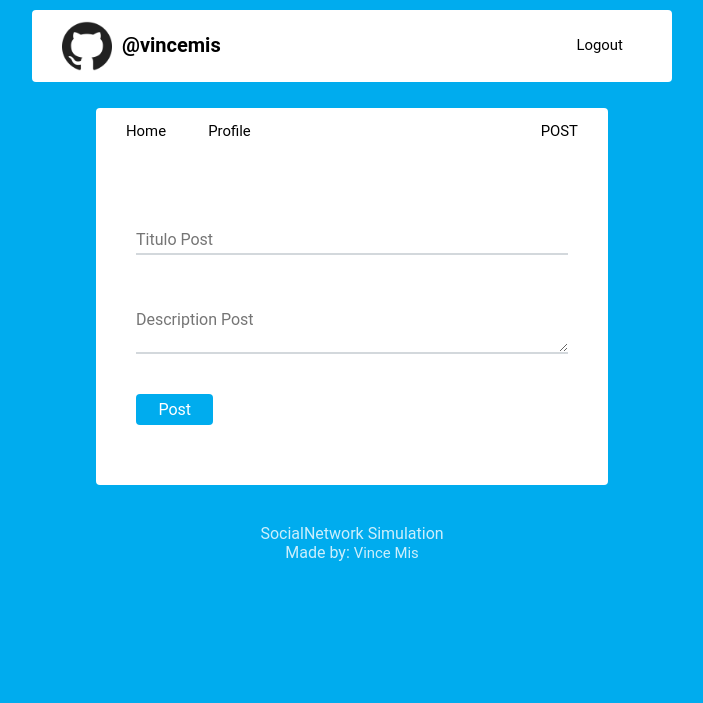
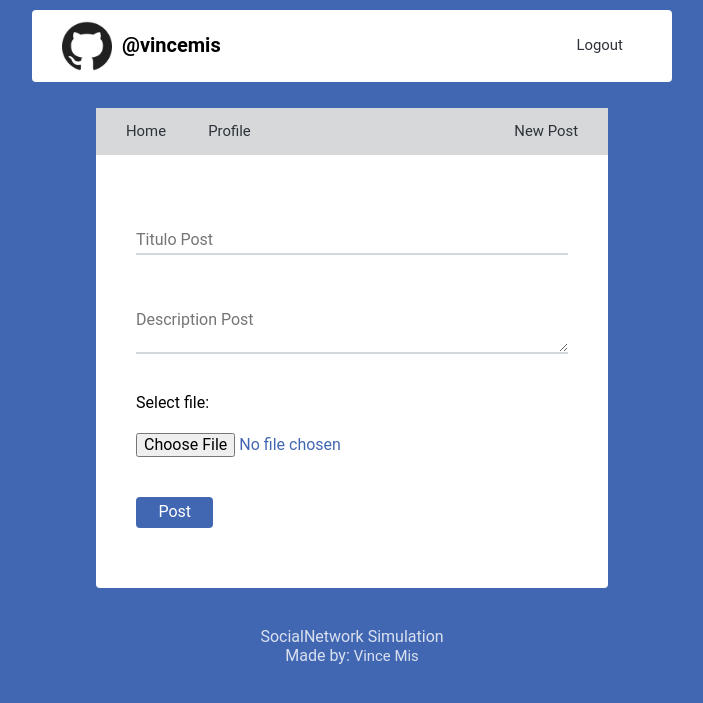
Before and after one commit to vincemis610/social_python_django, a Django app: page /post/ in a window 1280 px wide. Shown: the top 703 px of the page, without its empty margins (288-991 px from the left). Run offline with Django 4.2, Linux system fonts and the light colour scheme; a user stored in the database is signed in; data comes from the database, SQL or seed files in the repository; both versions use the stored data as it was after the commit.

Commit message:
Se agrego la opcion para subir imagen en el modelo de post

```diff
--- a/redsocial/forms.py
+++ b/redsocial/forms.py
@@ -16,7 +16,8 @@ class UserRegisterForm(UserCreationForm):
 class PostForm(forms.ModelForm):
     title = forms.CharField(label='', widget=forms.TextInput(attrs={'placeholder': 'Titulo Post'}), required=True)
     description = forms.CharField(label='', widget=forms.Textarea(attrs={'rows':2, 'placeholder': 'Description Post'}), required=True)
+    image = forms.ImageField(label='Select file', widget=forms.FileInput(attrs={'style': 'border:none;'}))
 
     class Meta:
         model = Post
-        fields = ['title', 'description']
+        fields = ['title', 'description', 'image']
--- a/redsocial/models.py
+++ b/redsocial/models.py
@@ -25,6 +25,7 @@ class Post(models.Model):
     timestamp = models.DateTimeField(default=timezone.now)
     title = models.CharField(max_length=150)
     description = models.TextField()
+    image = models.ImageField(null=True, blank=True, upload_to='posts/')
 
     class Meta:
         ordering = ['-timestamp']
--- a/redsocial/static/style.css
+++ b/redsocial/static/style.css
@@ -1,16 +1,9 @@
 body{
-	background: #00acee;
+  background: #4267B2;
 	font-size: 62.5%;
 	font-family: 'roboto', Helvetica, Arial, serif;
 }
 /* Global Styles*/
-h1{
-
-}
-
-h2{
-}
-
 h5{
 	font-size: 1rem;
 	margin-bottom: 0;
@@ -26,7 +19,7 @@ button{
 	color: white;
 	padding: 0.4rem 1.4rem;
 	border: none;
-	background: #00acee;
+  background: #4267B2;
 	 border-radius: 4px;
 	cursor: pointer;
 
@@ -38,7 +31,7 @@ img{
 
 /* Nav bar */
 .main-head{
-	background: #00acee;
+  background: #4267B2;
 	color: white;
 }
 
@@ -82,7 +75,7 @@ nav.main ul li {
 a{
 	font-size: .93rem;
 	text-decoration: none;
-	color: black;
+  color: #2C3238;
 }
 
 
@@ -99,6 +92,8 @@ a{
 .second-nav{
 	display: flex;
 	padding: 15px 30px;
+  background: #d6d8da;
+    color: #fff;
 }
 
 .second-nav .feed{
@@ -122,8 +117,7 @@ a{
 .second-nav .new{
 	flex: 6 1 5rem;
 	text-align: right;
-	text-transform: uppercase;
-  	color: black;
+  color: #2C3238;
 }
 
 .second-nav .new:hover{
@@ -135,7 +129,7 @@ a{
 article{
 	width: 93%;
 	margin: auto;
-	padding: 40px 0;
+  padding: 10px 0;
 	border-bottom: 2px solid #ECEEEF;
 }
 
@@ -151,11 +145,16 @@ article{
   display: flex;
 }
 
-.container-article img{
-  height: 68px;
-  width: 68px;
+.container-article .user-profile {
+  height: 50px;
+  width: 50px;
   margin-right: 10px;
   border-radius: 50%;
+}
+.container-article .posts img {
+  margin-top: 10px;
+  height: 100px;
+  width: auto;
 }
 
 article:last-child {
@@ -227,10 +226,10 @@ input {
   background: #fff;
   padding: 20px 0 4px;
   margin: 0 0 20px;
-  color: #00acee;
+  color: #4267B2;
 }
 input:focus {
-  border-color: #00acee;
+  border-color: #4267B2;
   color: #2C3238;
 }
 textarea {
@@ -241,17 +240,17 @@ textarea {
   background: #fff;
   padding: 20px 0 4px;
   margin: 0 0 20px;
-  color: #00acee;
+  color: #4267B2;
 }
 textarea:focus {
-  border-color: #00acee;
+  border-color: #4267B2;
   color: #2C3238;
 }
 button#submit {
   width: 100%;
   padding: 20px 0;
   text-align: center;
-  background: #00acee;
+  background: #4267B2;
   color: #fff;
   border: 0;
   border-radius: 4px;
--- a/redsocial/templates/social/layout.html
+++ b/redsocial/templates/social/layout.html
@@ -13,15 +13,14 @@
 	<header class="main-head">
 		<nav class="main">
 
-			{% if user.profile %}
+			{% if request.user.is_authenticated %}
 				<div class="app">
-					<img src="{{ user.profile.image.url }}"  width="50" height="auto"/>
-					<h1 id="user"> @{{ user.username }}</h1>
+					<img src="{{ request.user.profile.image.url }}"  width="50" height="auto"/>
+					<h1 id="user"> @{{ request.user.username }}</h1>
 				</div>
 			{% else %}
 			<div class="app">
 				<img class="app" src="../../static/social-media.png"  width="50" height="auto"/>
-				<h1 id="user"> SocialNetwork </h1>
 			</div>
 
 			{% endif %}
@@ -54,7 +53,7 @@
 			<a class="feed" href="{% url 'feed' %}">Home</a>
 			{% if request.user.is_authenticated %}
 				<a class="profile" href="{% url 'profile' request.user.username %}">Profile</a>
-				<a class="new" href="{% url 'post' %}">Post</a>
+				<a class="new" href="{% url 'post' %}">New Post</a>
 			{% endif %}
 
 		</nav>
--- a/redsocial/templates/social/post.html
+++ b/redsocial/templates/social/post.html
@@ -2,7 +2,7 @@
 
 {% block content %}
 
-<form method="post">
+<form method="post" enctype="multipart/form-data">
     {% csrf_token %}
     {{ form.as_p }}
     <button type="submit">Post</button>
--- a/redsocial/views.py
+++ b/redsocial/views.py
@@ -18,7 +18,7 @@ def register(request):
             form.save()
             username = form.cleaned_data['username']
             messages.success(request, f'User {username} created success!')
-            return redirect('feed')
+            return redirect('login')
     else:
         form = UserRegisterForm()
     context = { 'form': form }
@@ -28,7 +28,7 @@ def register(request):
 def post(request):
     current_user = get_object_or_404(User, pk=request.user.pk)
     if request.method == 'POST':
-        form = PostForm(request.POST)
+        form = PostForm(request.POST, request.FILES)
         if form.is_valid():
             post = form.save(commit=False)
             post.user = current_user
```
Also changed, not shown: redsocial/templates/social/feed.html (+4 -3 lines), db.sqlite3, media/github.png (added), media/usuario.png (deleted), redsocial/migrations/0004_post_image.py (added), redsocial/migrations/0005_alter_post_image.py (added).
